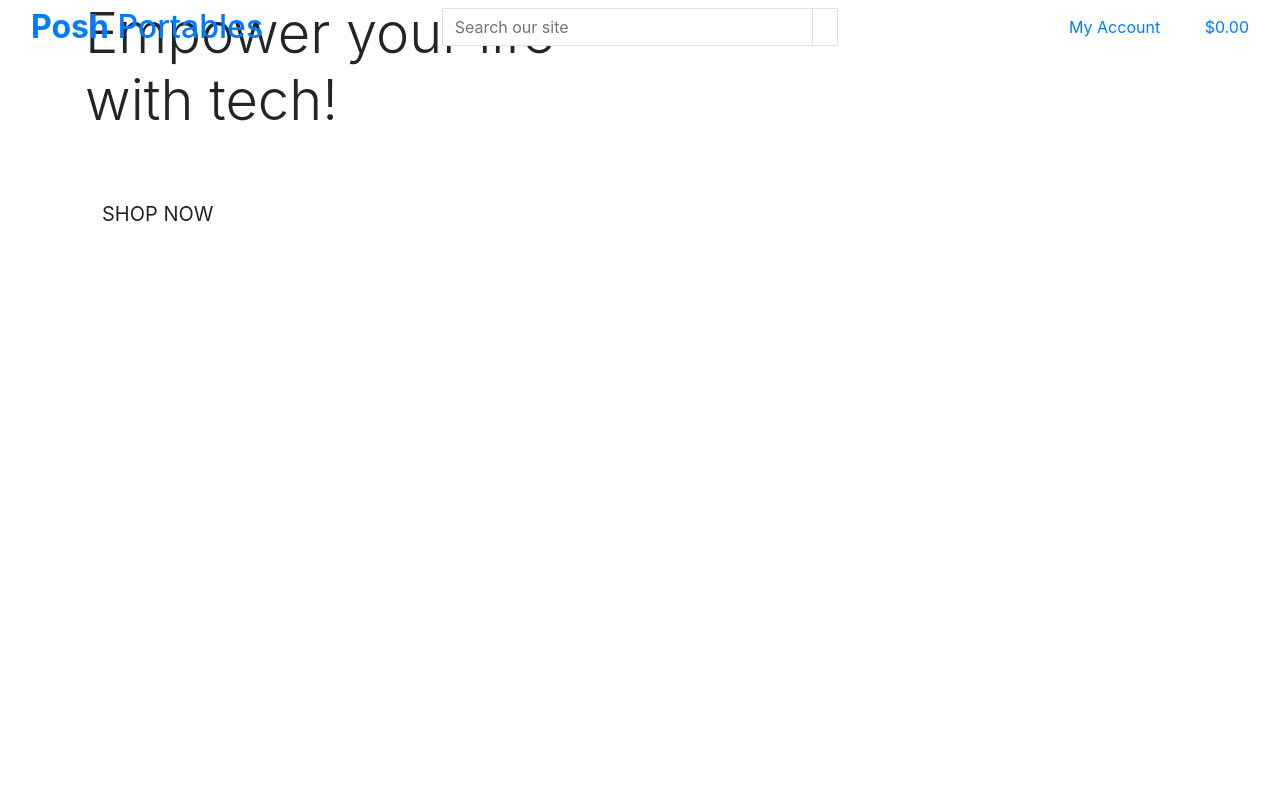
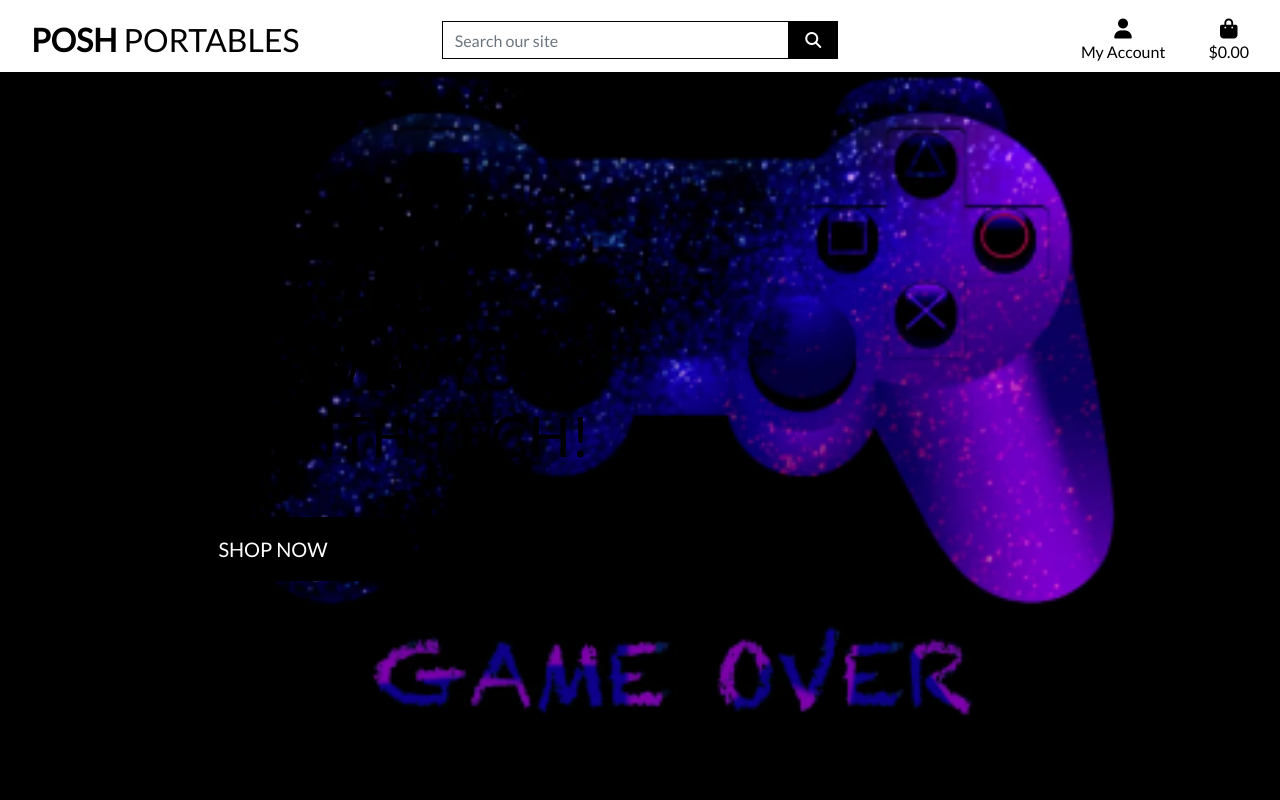
Before and after one commit to pecheylauren02/mp5_posh_portables, a Django app: page / in a window 1280 px wide. Run offline with Django 3.2, Linux system fonts and the light colour scheme; some libraries are stand-ins or nearby versions.

Commit message:
add base css and initial styling

```diff
--- /dev/null
+++ b/static/css/base.css
@@ -0,0 +1,84 @@
+html {
+    height: 100%;
+}
+
+body {
+    background: url('/media/home_background.png') no-repeat center center fixed;
+    background-size: cover;
+    height: calc(100vh - 164px);
+    color: #555;
+    font-family: 'Lato';
+}
+
+/* from Bulma to maintain consistency with all icons */
+.icon {
+    align-items: center;
+    display: inline-flex;
+    justify-content: center;
+    height: 1.5rem;
+    width: 1.5rem;
+}
+
+.logo-font {
+    text-transform: uppercase;
+}
+
+.main-logo-link {
+    width: fit-content;
+}
+
+/* All buttons */
+
+.shop-now-button {
+    background: black;
+    color: white;
+    min-width: 260px;
+}
+
+.btn-black {
+    background: black;
+    color: white;
+}
+
+.shop-now-button:hover,
+.shop-now-button:active,
+.shop-now-button:focus,
+.btn-black:hover,
+.btn-black:active,
+.btn-black:focus {
+    background: #222;
+    color: white;
+}
+
+.text-black {
+    color: #000 !important;
+}
+
+.border-black {
+    border: 1px solid black !important;
+}
+
+/* -------------------------------- Media Queries */
+
+/* Slightly larger container on xl screens */
+@media (min-width: 1200px) {
+  .container {
+    max-width: 80%;
+  }
+}
+
+/* fixed top navbar only on medium and up */
+@media (min-width: 992px) {
+    .fixed-top-desktop-only {
+        position: fixed;
+        top: 0;
+        right: 0;
+        left: 0;
+        z-index: 1030;
+    }
+    /* to push the body down to the bottom of the main page header.
+    This is the page header block that we added at the top of the index.html page in the home app. */
+    .header-container {
+        padding-top: 164px;
+    }
+}
--- a/templates/base.html
+++ b/templates/base.html
@@ -2,63 +2,50 @@
 
 <!doctype html>
 <html lang="en">
-
   <head>
 
     {% block meta %}
-    <!-- Required meta tags -->
         <meta http-equiv="X-UA-Compatible" content="ie=edge">
         <meta charset="utf-8">
         <meta name="viewport" content="width=device-width, initial-scale=1, shrink-to-fit=no">
     {% endblock %}
 
-    {% block extrameta %}
+    {% block extra_meta %}
     {% endblock %}
 
     {% block corecss %}
-    <!-- Bootstrap CSS -->
-    <link rel="stylesheet" href="https://cdn.jsdelivr.net/npm/bootstrap@4.6.2/dist/css/bootstrap.min.css"
-        integrity="sha384-xOolHFLEh07PJGoPkLv1IbcEPTNtaed2xpHsD9ESMhqIYd0nLMwNLD69Npy4HI+N" crossorigin="anonymous">
+        <link rel="stylesheet" href="https://stackpath.bootstrapcdn.com/bootstrap/4.4.1/css/bootstrap.min.css" integrity="sha384-Vkoo8x4CGsO3+Hhxv8T/Q5PaXtkKtu6ug5TOeNV6gBiFeWPGFN9MuhOf23Q9Ifjh" crossorigin="anonymous">
+        <link rel="stylesheet" href="https://fonts.googleapis.com/css?family=Lato&display=swap">
+        <link rel="stylesheet" href="{% static 'css/base.css' %}">
     {% endblock %}
 
-    {% block extracss %}
+    {% block extra_css %}
     {% endblock %}
 
     {% block corejs %}
-    <script src="https://cdn.jsdelivr.net/npm/jquery@3.5.1/dist/jquery.min.js"
-        integrity="sha256-9/aliU8dGd2tb6OSsuzixeV4y/faTqgFtohetphbbj0=" crossorigin="anonymous"></script>
-    <script src="https://cdn.jsdelivr.net/npm/popper.js@1.16.1/dist/umd/popper.min.js"
-        integrity="sha384-9/reFTGAW83EW2RDu2S0VKaIzap3H66lZH81PoYlFhbGU+6BZp6G7niu735Sk7lN" crossorigin="anonymous">
-    </script>
-    <script src="https://cdn.jsdelivr.net/npm/bootstrap@4.6.2/dist/js/bootstrap.min.js"
-        integrity="sha384-+sLIOodYLS7CIrQpBjl+C7nPvqq+FbNUBDunl/OZv93DB7Ln/533i8e/mZXLi/P+" crossorigin="anonymous">
-    </script>
+        <script src="https://kit.fontawesome.com/e9c73d7092.js" crossorigin="anonymous"></script>
+        <script src="https://code.jquery.com/jquery-3.4.1.slim.min.js" integrity="sha384-J6qa4849blE2+poT4WnyKhv5vZF5SrPo0iEjwBvKU7imGFAV0wwj1yYfoRSJoZ+n" crossorigin="anonymous"></script>
+        <script src="https://cdn.jsdelivr.net/npm/popper.js@1.16.0/dist/umd/popper.min.js" integrity="sha384-Q6E9RHvbIyZFJoft+2mJbHaEWldlvI9IOYy5n3zV9zzTtmI3UksdQRVvoxMfooAo" crossorigin="anonymous"></script>
+        <script src="https://stackpath.bootstrapcdn.com/bootstrap/4.4.1/js/bootstrap.min.js" integrity="sha384-wfSDF2E50Y2D1uUdj0O3uMBJnjuUD4Ih7YwaYd1iqfktj0Uod8GCExl3Og8ifwB6" crossorigin="anonymous"></script>
     {% endblock %}
 
     {% block extra_js %}
     {% endblock %}
 
-    <title>Posh Portables {% block extra_title %}{% endblock %}</title>
+    <title>Boutique Ado {% block extra_title %}{% endblock %}</title>
   </head>
-
   <body>
-
     <header class="container-fluid fixed-top">
-        <div class="row">
-            <!-- Navbar  -->
+        <div id="topnav" class="row bg-white pt-lg-2 d-none d-lg-flex">
             <div class="col-12 col-lg-4 my-auto py-1 py-lg-0 text-center text-lg-left">
                 <a href="{% url 'home' %}" class="nav-link main-logo-link">
                     <h2 class="logo-font text-black my-0"><strong>Posh</strong> Portables</h2>
                 </a>
             </div>
-
-            <!-- Form -->
             <div class="col-12 col-lg-4 my-auto py-1 py-lg-0">
                 <form method="GET" action="">
                     <div class="input-group w-100">
-                        <!-- This is what will be submitted to the action url -->
-                        <input class="form-control border border-black rounded-0" type="text" name="q"
-                            placeholder="Search our site">
+                        <input class="form-control border border-black rounded-0" type="text" name="q" placeholder="Search our site">
                         <div class="input-group-append">
                             <button class="form-control btn btn-black border border-black rounded-0" type="submit">
                                 <span class="icon">
@@ -69,15 +56,10 @@
                     </div>
                 </form>
             </div>
-
-            <!-- Account and shopping bag links -->
             <div class="col-12 col-lg-4 my-auto py-1 py-lg-0">
-                <!-- List will be unordered to ensure on bullets -->
                 <ul class="list-inline list-unstyled text-center text-lg-right my-0">
-                    <!-- Dropdown list -->
                     <li class="list-inline-item dropdown">
-                        <a class="text-black nav-link" href="#" id="user-options" data-toggle="dropdown"
-                            aria-haspopup="true" aria-expanded="false">
+                        <a class="text-black nav-link" href="#" id="user-options" data-toggle="dropdown" aria-haspopup="true" aria-expanded="false">
                             <div class="text-center">
                                 <div><i class="fas fa-user fa-lg"></i></div>
                                 <p class="my-0">My Account</p>
@@ -97,12 +79,10 @@
                         </div>
                     </li>
                     <li class="list-inline-item">
-                        <a class="{% if grand_total %}text-info font-weight-bold{% else %}text-black{% endif %} nav-link"
-                            href="">
+                        <a class="{% if grand_total %}text-info font-weight-bold{% else %}text-black{% endif %} nav-link" href="">
                             <div class="text-center">
                                 <div><i class="fas fa-shopping-bag fa-lg"></i></div>
                                 <p class="my-0">
-                                    <!-- Displays a total to 2 decimal places -->
                                     {% if grand_total %}
                                         ${{ grand_total|floatformat:2 }}
                                     {% else %}
@@ -130,6 +110,6 @@
     {% block postloadjs %}
     {% endblock %}
 
+
   </body>
-
 </html>
```
Also changed, not shown: media/home_background.png (added). Lines whose indentation alone changed are shown as unchanged.
